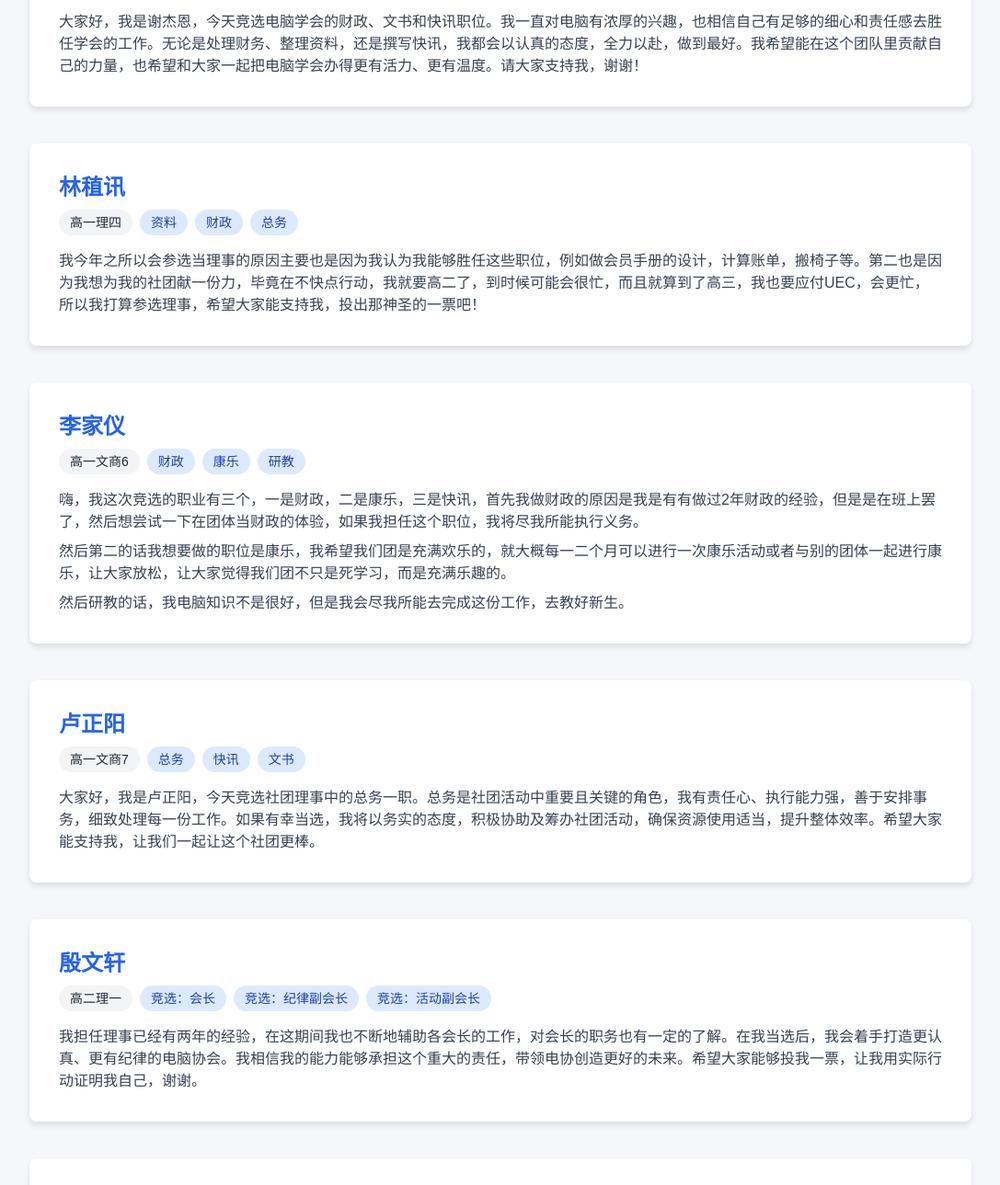
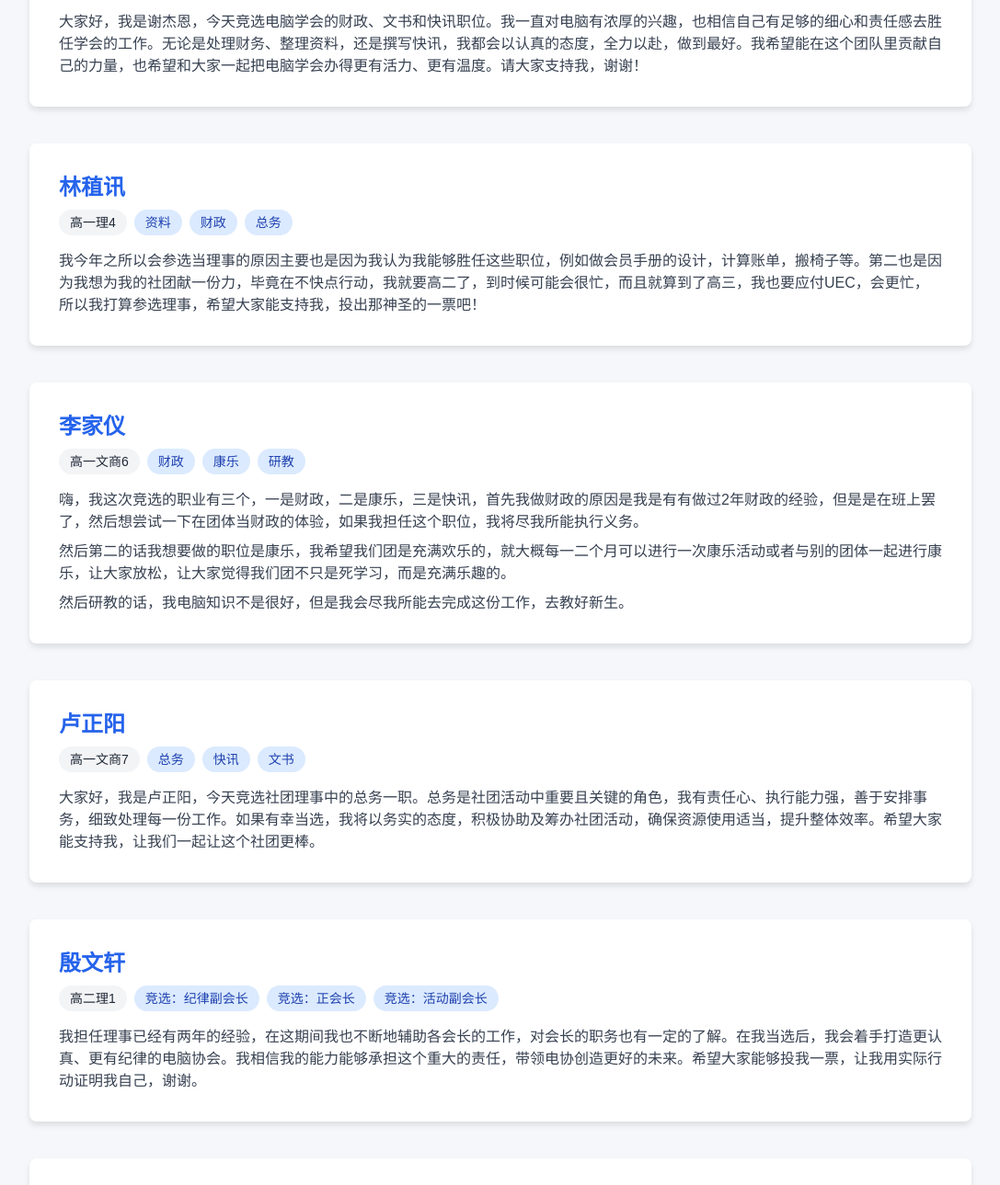
Before and after one commit to pwee0709/fymcs-2025, a plain HTML site: page index.html in a window 1280 px wide. Shown: the part 1716-3005 px from the top of the page at 92% size, without its empty margins (96-1183 px from the left). Drawn offline with nearby package versions, Linux system fonts and the light colour scheme.

Commit message:
Update index.html

```diff
--- a/index.html
+++ b/index.html
@@ -117,7 +117,7 @@
             <div class="candidate-card bg-white p-6 md:p-8">
                 <h2 class="text-2xl font-bold mb-2 text-blue-600">林稙讯</h2>
                 <div class="flex flex-wrap gap-2 mb-4">
-                    <span class="bg-gray-100 text-gray-800 px-3 py-1 rounded-full text-sm font-medium">高一理四</span>
+                    <span class="bg-gray-100 text-gray-800 px-3 py-1 rounded-full text-sm font-medium">高一理4</span>
                     <span class="bg-blue-100 text-blue-800 px-3 py-1 rounded-full text-sm font-medium">资料</span>
                     <span class="bg-blue-100 text-blue-800 px-3 py-1 rounded-full text-sm font-medium">财政</span>
                     <span class="bg-blue-100 text-blue-800 px-3 py-1 rounded-full text-sm font-medium">总务</span>
@@ -161,9 +161,9 @@
             <div class="candidate-card bg-white p-6 md:p-8">
                 <h2 class="text-2xl font-bold mb-2 text-blue-600">殷文轩</h2>
                 <div class="flex flex-wrap gap-2 mb-4">
-                    <span class="bg-gray-100 text-gray-800 px-3 py-1 rounded-full text-sm font-medium">高二理一</span>
-                    <span class="bg-blue-100 text-blue-800 px-3 py-1 rounded-full text-sm font-medium">竞选：会长</span>
+                    <span class="bg-gray-100 text-gray-800 px-3 py-1 rounded-full text-sm font-medium">高二理1</span>
                     <span class="bg-blue-100 text-blue-800 px-3 py-1 rounded-full text-sm font-medium">竞选：纪律副会长</span>
+                    <span class="bg-blue-100 text-blue-800 px-3 py-1 rounded-full text-sm font-medium">竞选：正会长</span>
                     <span class="bg-blue-100 text-blue-800 px-3 py-1 rounded-full text-sm font-medium">竞选：活动副会长</span>
                 </div>
                 <div class="text-gray-700">
```
